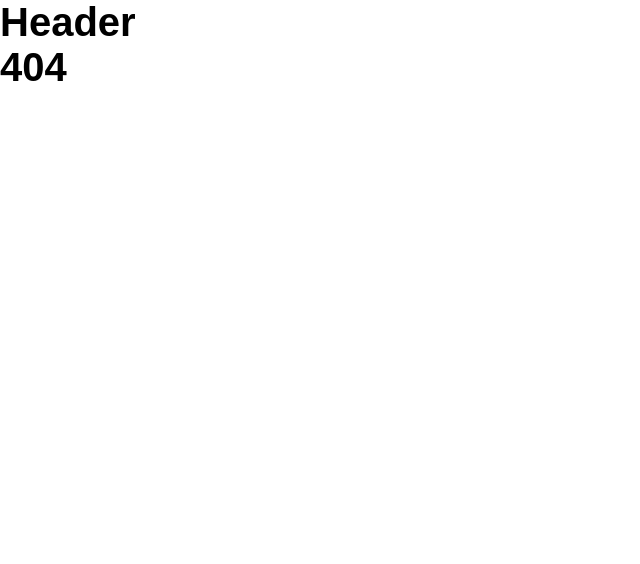
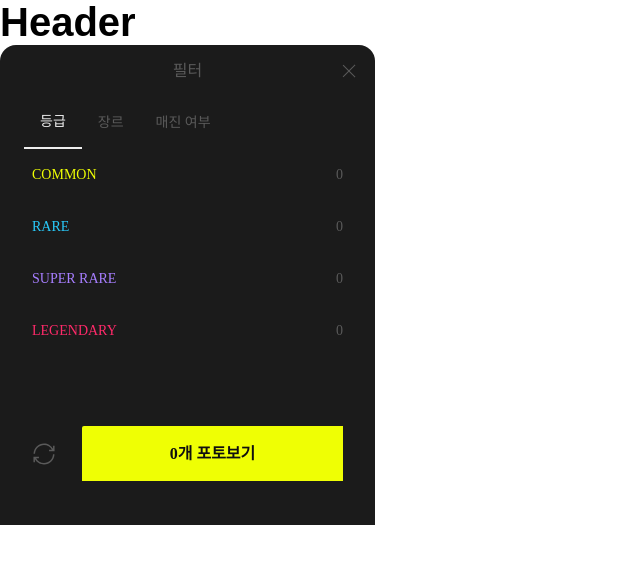
Before and after one commit to Jin-coding-333/3-my_favorite_photo-2team-fe, a Next.js app: page /test/mytest in a window 1280 px wide. Before the commit this address had no page. Shown: the top 564 px of the page, without its empty margins (0-640 px from the left). Built offline with nearby package versions, Linux system fonts and the light colour scheme.

Commit message:
bottomSheet 작업 미완성

```diff
--- /dev/null
+++ b/components/bottomSheet/bottomSheet.jsx
@@ -0,0 +1,93 @@
+import { grade } from '@/lib/grade';
+import styles from './bottomSheet.module.css';
+import Image from 'next/image';
+import ImgHover from '../imgHover';
+import { useState } from 'react';
+import { genre, soldOutState } from '@/lib/bottomData';
+const filter = [
+  {
+    name: '등급',
+    className: styles.grade,
+    list: grade,
+  },
+  { name: '장르', className: styles.genre, list: genre },
+  { name: '매진 여부', className: styles.soldOutState, list: soldOutState },
+];
+
+export default function BottomSheet({ totalCount = 0 }) {
+  const [listValue, setListValue] = useState({
+    value: filter[0].list,
+    className: filter[0].className,
+  });
+  const labelClickHandle = (values) => {
+    setListValue({
+      ...listValue,
+      value: values.list,
+      className: values.className,
+    });
+  };
+  return (
+    <>
+      <div className={styles.BottomSheet}>
+        <div className={styles.Top}>
+          <h2 className={styles.Title}>필터</h2>
+          <div className={styles.CloseBtn}></div>
+        </div>
+        <Labels onClick={labelClickHandle} />
+        <div className={`${styles.Lists} ${listValue.className}`}>
+          {listValue.value.map((v, i) => {
+            let on = '';
+            if (i === 0) on = styles.on;
+            return <List name={v.name} color={v.color} count={0} key={v.name} className={on} />;
+          })}
+        </div>
+        <div className={styles.Bottom}>
+          <ImgHover
+            src="/icon/refresh.svg"
+            src2="/icon/refresh_white.svg"
+            alt="새로고침"
+            width={24}
+            height={24}
+          />
+          <button className={styles.Button}>{totalCount}개 포토보기</button>
+        </div>
+      </div>
+    </>
+  );
+}
+
+function Labels({ onClick }) {
+  const [target, setTarget] = useState('등급');
+
+  const clickHandle = (e) => {
+    const t = e.currentTarget.textContent;
+    const find = filter.find((x) => x.name === t);
+
+    setTarget(t);
+    onClick(find);
+  };
+  return (
+    <div className={styles.Labels}>
+      {filter.map((v, i) => {
+        let on = '';
+        if (v.name === target) on = styles.on;
+        return (
+          <div key={v.name} onClick={clickHandle} className={`${styles.Label} ${on}`}>
+            {v.name}
+          </div>
+        );
+      })}
+    </div>
+  );
+}
+
+function List({ name, count = 0, color, className }) {
+  return (
+    <div className={`${styles.List} ${className}`}>
+      <p className={styles.Name} style={{ color }}>
+        {name}
+      </p>
+      <p className={styles.Count}>{count}</p>
+    </div>
+  );
+}
--- /dev/null
+++ b/components/bottomSheet/bottomSheet.module.css
@@ -0,0 +1,139 @@
+.BottomSheet {
+  width: 375px;
+  height: 480px;
+  color: var(--gray-400);
+  background: #1b1b1b;
+  border-top-left-radius: 16px;
+  border-top-right-radius: 16px;
+}
+.Top {
+  position: relative;
+  display: flex;
+  justify-content: center;
+  align-items: center;
+  height: 52px;
+}
+.Title {
+  font-family: Noto Sans KR;
+  font-size: 16px;
+  font-weight: 500;
+  text-align: left;
+  line-height: 23.17px;
+  text-underline-position: from-font;
+  text-decoration-skip-ink: none;
+}
+
+.CloseBtn {
+  position: absolute;
+  right: 14px;
+  top: 50%;
+  transform: translateY(-50%);
+  width: 24px;
+  height: 24px;
+}
+.CloseBtn::after {
+  content: '';
+  display: block;
+  width: 70%;
+  height: 1px;
+  background-color: var(--gray-400);
+  position: absolute;
+  top: 50%;
+  left: 50%;
+  transform: translate(-50%, -50%) rotate(45deg);
+}
+
+.CloseBtn::before {
+  content: '';
+  display: block;
+  width: 70%;
+  height: 1px;
+  background-color: var(--gray-400);
+  position: absolute;
+  top: 50%;
+  left: 50%;
+  transform: translate(-50%, -50%) rotate(-45deg);
+}
+
+.Labels {
+  display: flex;
+  align-items: center;
+  padding: 0 24px;
+  height: 52px;
+}
+.Label {
+  font-family: Noto Sans KR;
+  font-size: 14px;
+  font-weight: 500;
+  line-height: 20.27px;
+  text-align: center;
+  text-underline-position: from-font;
+  text-decoration-skip-ink: none;
+  height: 100%;
+  padding: 0 16px;
+  display: flex;
+  align-items: center;
+}
+.Label.on {
+  color: var(--gray-100);
+  border-bottom: 2px solid var(--gray-100);
+}
+
+.Lists {
+  margin-bottom: 17px;
+  height: 260px;
+}
+.Lists.genre .List:hover,
+.Lists.soldOutState .List:hover {
+  color: var(--gray-100);
+}
+.List {
+  font-family: Noto Sans KR;
+  font-size: 14px;
+  font-weight: 400;
+  line-height: 20.27px;
+  text-align: center;
+  text-underline-position: from-font;
+  text-decoration-skip-ink: none;
+  height: 52px;
+  padding: 0 32px;
+  display: flex;
+  align-items: center;
+  justify-content: space-between;
+}
+.List:hover {
+  background-color: var(--gray-500);
+}
+.List:hover .Count {
+  color: var(--gray-100);
+}
+/* .List.on {
+  background-color: var(--gray-500);
+} */
+/* .List.on .Count { */
+/* color: var(--gray-100); */
+/* } */
+
+.Bottom {
+  display: flex;
+  justify-content: center;
+  align-items: center;
+  padding: 0 32px;
+  height: 55px;
+}
+.Button {
+  width: 272px;
+  height: 55px;
+  border-radius: 2px 0px 0px 0px;
+  margin-left: 26px;
+  opacity: 0px;
+  background-color: var(--main);
+  font-family: Noto Sans KR;
+  font-size: 16px;
+  font-weight: 700;
+  line-height: 23.17px;
+  text-align: center;
+  text-underline-position: from-font;
+  text-decoration-skip-ink: none;
+  color: var(--black);
+}
--- /dev/null
+++ b/lib/bottomData.js
@@ -0,0 +1,10 @@
+export const genre = [
+  { name: '여행', count: 0 },
+  { name: '풍경', count: 0 },
+  { name: '인물', count: 0 },
+  { name: '사물', count: 0 },
+];
+export const soldOutState = [
+  { name: '판매 중', count: 0 },
+  { name: '판매 완료', count: 0 },
+];
--- /dev/null
+++ b/lib/grade.js
@@ -0,0 +1,22 @@
+export const grade = [
+  {
+    name: 'COMMON',
+    color: '#EFFF04',
+    count: 0,
+  },
+  {
+    name: 'RARE',
+    color: '#29C9F9',
+    count: 0,
+  },
+  {
+    name: 'SUPER RARE',
+    color: '#A77EFF',
+    count: 0,
+  },
+  {
+    name: 'LEGENDARY',
+    color: '#FF2A6A',
+    count: 0,
+  },
+];
--- /dev/null
+++ b/pages/test/mytest.jsx
@@ -0,0 +1,9 @@
+import BottomSheet from '@/components/bottomSheet/bottomSheet';
+
+export default function MyTest() {
+  return (
+    <>
+      <BottomSheet />
+    </>
+  );
+}
```
Also changed, not shown: public/icon/refresh.svg (added), public/icon/refresh_white.svg (added).
